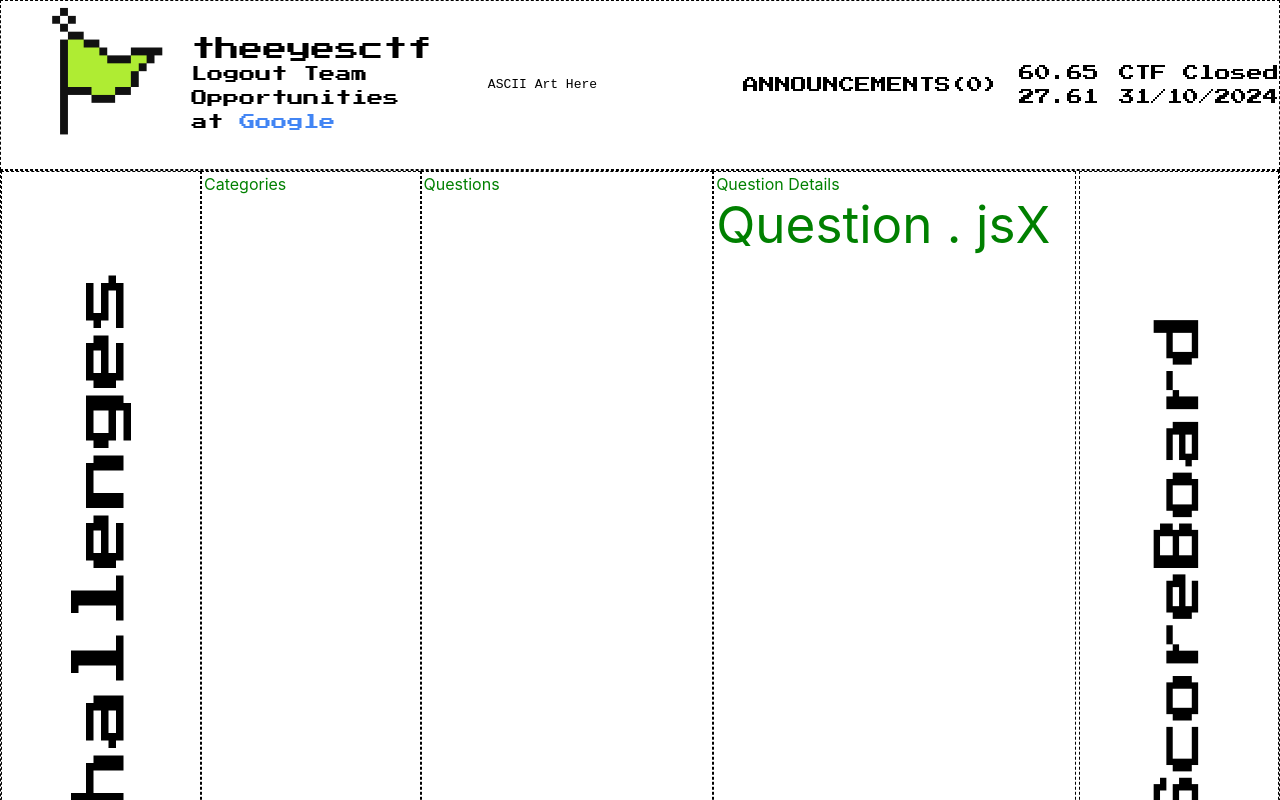
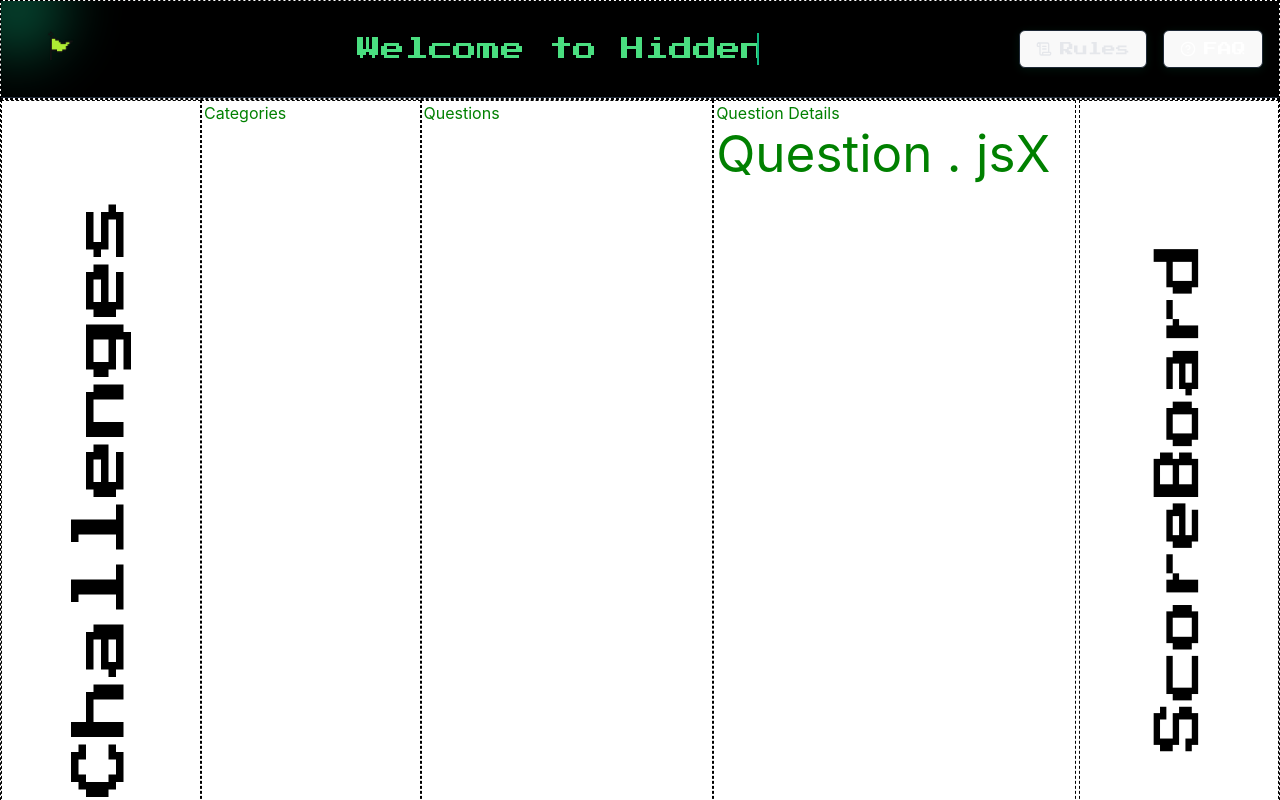
Before and after one commit to SuryaNarayanaa/CTF, a React (Vite) app in the folder frontend/vite-project/: page /challenges in a window 1280 px wide. Shown: the top 800 px of the page. Built offline with nearby package versions, Linux system fonts and the light colour scheme; no server answers.

Commit message:
Enhance Header component

```diff
--- a/frontend/vite-project/src/components/Header.jsx
+++ b/frontend/vite-project/src/components/Header.jsx
@@ -1,36 +1,181 @@
-import React from 'react';
-import '../styles/Header.css'; // Assuming you have a CSS file for styling
+import React, { useState, useEffect } from 'react';
+import { ScrollText, HelpCircle, LogOut } from 'lucide-react';
+import { logout } from '../api/auth';
 
 const Header = () => {
+  const [isGlitching, setIsGlitching] = useState(false);
+  const [mousePosition, setMousePosition] = useState({ x: 0, y: 0 });
+  const [isMobile, setIsMobile] = useState(false);
+
+  useEffect(() => {
+    const handleResize = () => {
+      setIsMobile(window.innerWidth < 768);
+    };
+    handleResize();
+    window.addEventListener('resize', handleResize);
+
+    return () => window.removeEventListener('resize', handleResize);
+  }, []);
+
+  const handleMouseMove = (e) => {
+    if (!isMobile) {
+      const rect = e.currentTarget.getBoundingClientRect();
+      setMousePosition({
+        x: e.clientX - rect.left,
+        y: e.clientY - rect.top,
+      });
+    }
+  };
+
   return (
-    <div className="header">
-      <div className="header-left">
-        <img src="/FLAG_LOGO.gif" alt="flag icon" className="flag-icon" />
-        <div className="ctf-title">
-          <h1 className="title">theeyesctf</h1>
-          <p className="team-info">Logout Team</p>
-          <p className="google-link">Opportunities at <span className="google">Google</span></p>
+    <div
+      className="w-full bg-black border-b border-gray-800 px-4 py-2 font-sans relative overflow-hidden text-green-500"
+      onMouseMove={handleMouseMove}
+    >
+      {/* Interactive gradient follower */}
+      <div
+        className="hidden md:block absolute pointer-events-none blur-xl opacity-50 transition-transform duration-200 ease-out"
+        style={{
+          background: 'radial-gradient(circle at center, #10B981 0%, transparent 70%)',
+          width: '150px',
+          height: '150px',
+          transform: `translate(${mousePosition.x - 75}px, ${mousePosition.y - 75}px)`,
+        }}
+      />
+
+      <div className="flex flex-col md:flex-row items-center justify-between max-w-7xl mx-auto relative z-10">
+        {/* Logo Section */}
+        <div className="flex items-center mb-4 md:mb-0">
+          <div className="w-20 h-20 flex items-center justify-center relative group">
+            <div className="absolute inset-0 bg-gradient-to-r from-green-500 to-green-600 rounded-full transform transition-all duration-300
+                          group-hover:scale-110 opacity-0 group-hover:opacity-10" />
+            <img
+              src="/FLAG_LOGO.gif"
+              alt="Logo"
+              className="object-contain relative z-10 transform transition-transform duration-500
+                         group-hover:rotate-180"
+            />
+          </div>
+        </div>
+
+        {/* Title Section */}
+        <div className="flex-1 flex justify-center overflow-hidden h-8 mx-4 relative">
+          <div
+            className={`text-green-400 font-['Press_Start_2P'] text-xl md:text-2xl relative
+            ${isGlitching ? 'animate-glitch' : 'animate-typing'}`}
+          >
+            <span className="relative inline-block">
+              Welcome to HiddenX!
+              <span className="absolute top-0 left-0 w-full h-full text-green-600 opacity-0
+                             hover:opacity-50 transition-opacity duration-300 glitch-layer-1">
+                Welcome to HiddenX!
+              </span>
+              <span className="absolute top-0 left-0 w-full h-full text-green-400 opacity-0
+                             hover:opacity-50 transition-opacity duration-300 glitch-layer-2">
+                Welcome to HiddenX!
+              </span>
+            </span>
+          </div>
+        </div>
+
+        {/* Navigation Buttons */}
+        <div className="flex flex-wrap justify-center md:justify-end items-center gap-4 w-full md:w-auto">
+          {/* Rules Button */}
+          <div className="relative group">
+            <button className="flex items-center px-4 py-2 rounded-md text-sm font-['Press_Start_2P']
+                             bg-grey-500
+                             hover:from-green-50 hover:to-green-100
+                             transition-all duration-300
+                             transform hover:scale-105 active:scale-95
+                             shadow-[0_2px_10px_rgba(16,185,129,0.1)]
+                             hover:shadow-[0_4px_20px_rgba(16,185,129,0.2)]
+                             border border-gray-800 hover:border-green-200
+                             text-gray-200 hover:text-green-400">
+              <ScrollText className="w-4 h-4 mr-2 transform group-hover:rotate-12 transition-transform duration-300" />
+              <span className="relative overflow-hidden inline-block">
+                <span className="inline-block group-hover:translate-y-[-100%] transition-transform duration-300">
+                  Rules
+                </span>
+                <span className="absolute left-0 top-0 translate-y-[100%] group-hover:translate-y-0
+                               transition-transform duration-300 text-green-400">
+                  Rules
+                </span>
+              </span>
+            </button>
+            {/* Rules Tooltip */}
+
+          </div>
+
+
+          <div className="relative group">
+            <button className="flex items-center px-4 py-2 rounded-md text-sm font-['Press_Start_2P']
+                             bg-grey-500
+                             hover:from-green-50 hover:to-green-100
+                             transition-all duration-300
+                             transform hover:scale-105 active:scale-95
+                             shadow-[0_2px_10px_rgba(16,185,129,0.1)]
+                             hover:shadow-[0_4px_20px_rgba(16,185,129,0.2)]
+                             border border-gray-800 hover:border-green-200
+                             text-white hover:text-green-400">
+              <HelpCircle className="w-4 h-4 mr-2 transform group-hover:rotate-12 transition-transform duration-300" />
+              <span className="relative overflow-hidden inline-block">
+                <span className="inline-block group-hover:translate-y-[-100%] transition-transform duration-300">
+                  FAQ
+                </span>
+                <span className="absolute left-0 top-0 translate-y-[100%] group-hover:translate-y-0
+                               transition-transform duration-300 text-green-400">
+                  FAQ
+                </span>
+              </span>
+            </button>
+            {/* FAQ Tooltip */}
+
+          </div>
         </div>
       </div>
 
-      <div className="header-center">
-        <div className="ascii-box">ASCII Art Here</div>
-      </div>
+      {/* Enhanced Animations */}
+      <style>{`
+        @keyframes typing {
+          0%, 100% { width: 0 }
+          50% { width: 100% }
+        }
 
-      <div className="header-right">
-        <div className="announcements">
-          <span>ANNOUNCEMENTS</span>
-          <span>(0)</span>
-        </div>
-        <div className="ctf-info">
-          <p>60.65</p>
-          <p>27.61</p>
-        </div>
-        <div className="status">
-          <p>CTF Closed</p>
-          <p>31/10/2024</p>
-        </div>
-      </div>
+        @keyframes glitch {
+          0%, 100% { transform: translate(0) skew(0deg); }
+          20% { transform: translate(-2px, 2px) skew(2deg); }
+          40% { transform: translate(-2px, -2px) skew(-2deg); }
+          60% { transform: translate(2px, 2px) skew(2deg); }
+          80% { transform: translate(2px, -2px) skew(-2deg); }
+        }
+
+        .animate-typing {
+          overflow: hidden;
+          border-right: 2px solid #10B981;
+          white-space: nowrap;
+          animation: typing 8s cubic-bezier(0.4, 0, 0.2, 1) infinite;
+        }
+
+        .animate-glitch {
+          animation: glitch 0.3s cubic-bezier(0.25, 0.46, 0.45, 0.94) both infinite;
+        }
+
+        .glitch-layer-1 {
+          clip-path: polygon(0 0, 100% 0, 100% 45%, 0 45%);
+          transform: translate(-2px, 2px);
+        }
+
+        .glitch-layer-2 {
+          clip-path: polygon(0 80%, 100% 20%, 100% 100%, 0 100%);
+          transform: translate(2px, -2px);
+        }
+
+        @media (max-width: 768px) {
+          .animate-typing {
+            animation: typing 6s cubic-bezier(0.4, 0, 0.2, 1) infinite;
+          }
+        }
+      `}</style>
     </div>
   );
 };
```
